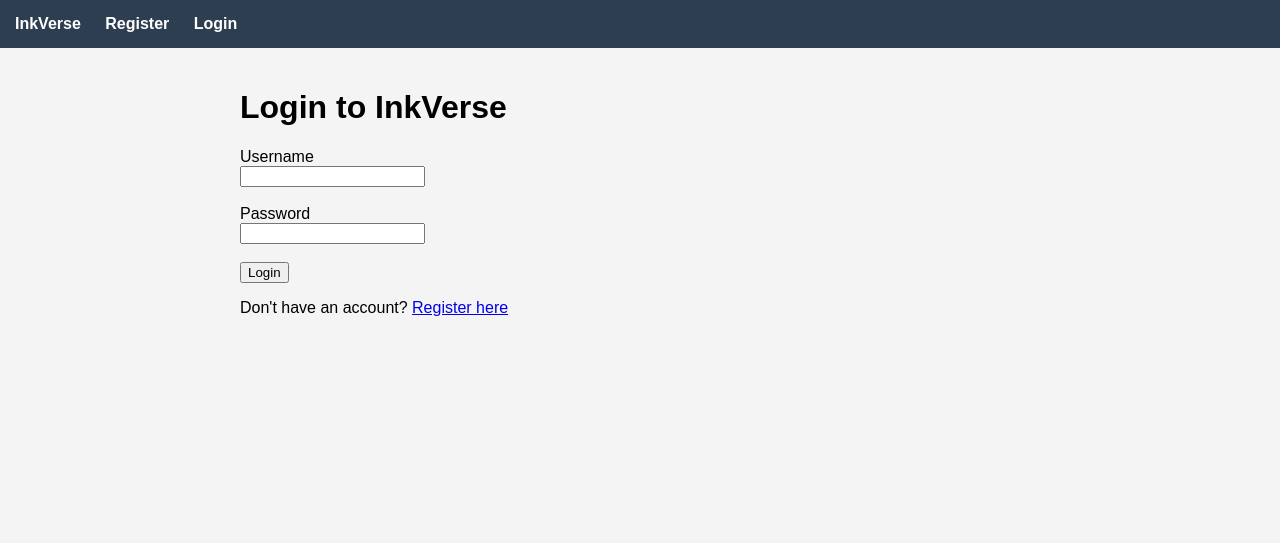
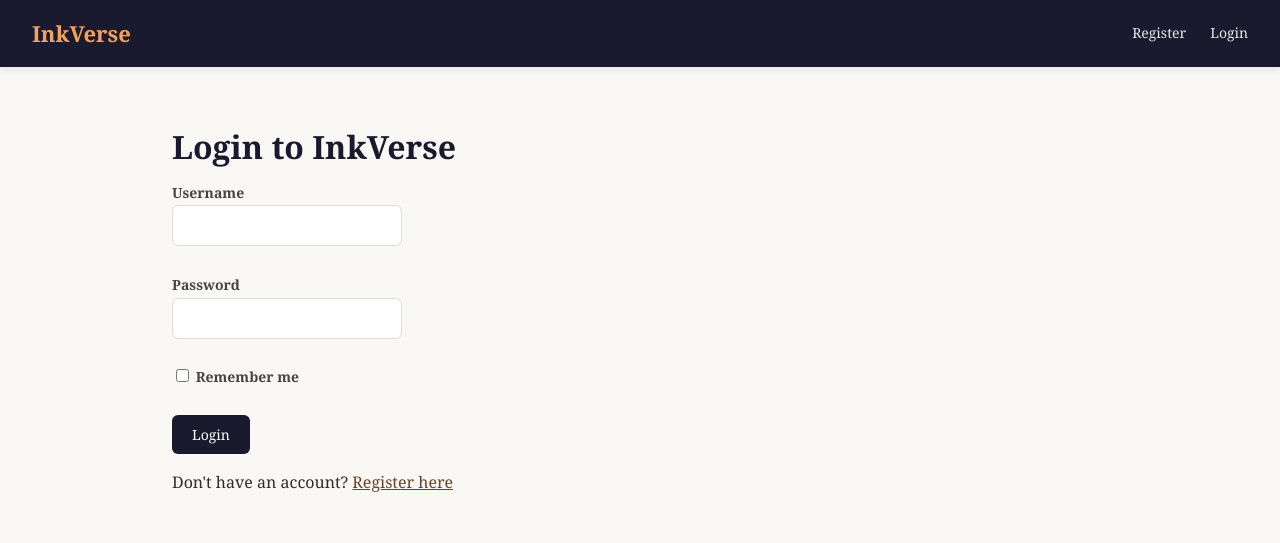
Before and after one commit to monisha1213/inkverse, a Flask app: page /login in a window 1280 px wide. Shown: the top 543 px of the page. Run offline with Flask 3, Linux system fonts and the light colour scheme.

Commit message:
Polish: redesign styling, bio editing, Remember Me, cleanup uploads tracking

```diff
--- a/app.py
+++ b/app.py
@@ -1,5 +1,6 @@
 import os
 import uuid
+from datetime import timedelta
 from flask import Flask, render_template, request, session, redirect, url_for
 from functools import wraps
 from werkzeug.utils import secure_filename
@@ -17,6 +18,7 @@
 app.config['SQLALCHEMY_TRACK_MODIFICATIONS'] = False
 app.config['SECRET_KEY'] = 'dev-secret-key-change-this-later'
 app.config['UPLOAD_FOLDER'] = 'static/uploads'
+app.config['PERMANENT_SESSION_LIFETIME'] = timedelta(days=30)
 
 db.init_app(app)
 
@@ -94,6 +96,7 @@
     if request.method == 'POST':
         username = request.form.get('username')
         password = request.form.get('password')
+        remember_me = request.form.get('remember_me')
 
         user = User.query.filter_by(username=username).first()
 
@@ -101,6 +104,7 @@
             return render_template('login.html', error='Invalid username or password.')
 
         session['user_id'] = user.id
+        session.permanent = bool(remember_me)
         return redirect(url_for('home'))
 
     return render_template('login.html')
@@ -362,6 +366,20 @@
     )
 
 
+@app.route('/profile/edit', methods=['GET', 'POST'])
+@login_required
+def edit_profile():
+    user = User.query.get(session['user_id'])
+
+    if request.method == 'POST':
+        bio = request.form.get('bio', '').strip()
+        user.bio = bio
+        db.session.commit()
+        return redirect(url_for('profile', username=user.username))
+
+    return render_template('edit_profile.html')
+
+
 @app.route('/profile/<username>/follow', methods=['POST'])
 @login_required
 def toggle_follow(username):
--- a/static/css/styles.css
+++ b/static/css/styles.css
@@ -1,116 +1,208 @@
+/* ===== Reset & Base ===== */
+* {
+    box-sizing: border-box;
+}
+
 body {
-    font-family: Arial, sans-serif;
+    font-family: 'Georgia', 'Times New Roman', serif;
     margin: 0;
     padding: 0;
-    background-color: #f4f4f4;
+    background-color: #faf8f5;
+    color: #2c2c2c;
+    line-height: 1.6;
 }
 
+h1, h2, h3 {
+    font-family: 'Georgia', serif;
+    color: #1a1a2e;
+}
+
+a {
+    color: #6b4226;
+}
+
+/* ===== Navbar ===== */
 nav {
-    background-color: #2c3e50;
-    padding: 15px;
+    background-color: #1a1a2e;
+    padding: 16px 32px;
+    display: flex;
+    align-items: center;
+    gap: 24px;
+    box-shadow: 0 2px 8px rgba(0,0,0,0.1);
+}
+
+nav a:first-child {
+    font-size: 22px;
+    font-weight: bold;
+    color: #f4a259;
+    text-decoration: none;
+    margin-right: auto;
 }
 
 nav a {
-    color: white;
+    color: #e8e8e8;
     text-decoration: none;
-    margin-right: 20px;
-    font-weight: bold;
+    font-size: 14px;
+    font-weight: 500;
 }
 
 nav a:hover {
-    text-decoration: underline;
+    color: #f4a259;
 }
 
+nav span {
+    color: #aaa;
+    font-size: 14px;
+}
+
+/* ===== Main content ===== */
 main {
-    padding: 20px;
-    max-width: 800px;
+    padding: 32px;
+    max-width: 1000px;
     margin: 0 auto;
 }
 
+h1 {
+    font-size: 32px;
+    margin-bottom: 8px;
+}
+
+/* ===== Buttons ===== */
+button, input[type="submit"] {
+    background-color: #1a1a2e;
+    color: white;
+    border: none;
+    padding: 10px 20px;
+    border-radius: 6px;
+    cursor: pointer;
+    font-size: 14px;
+    font-family: inherit;
+}
+
+button:hover {
+    background-color: #f4a259;
+    color: #1a1a2e;
+}
+
+/* ===== Forms ===== */
+input[type="text"], input[type="email"], input[type="password"], input[type="file"], select, textarea {
+    padding: 10px;
+    border: 1px solid #ddd;
+    border-radius: 6px;
+    font-size: 14px;
+    font-family: inherit;
+    background-color: white;
+}
+
+label {
+    font-weight: bold;
+    font-size: 14px;
+    color: #444;
+}
+
+/* ===== Story Grid ===== */
 .story-grid {
     display: grid;
-    grid-template-columns: repeat(auto-fill, minmax(200px, 1fr));
-    gap: 20px;
-    margin-top: 20px;
+    grid-template-columns: repeat(auto-fill, minmax(220px, 1fr));
+    gap: 24px;
+    margin-top: 24px;
 }
 
 .story-card {
     display: block;
     background-color: white;
-    border-radius: 8px;
+    border-radius: 10px;
     overflow: hidden;
     text-decoration: none;
     color: #333;
-    box-shadow: 0 2px 6px rgba(0, 0, 0, 0.1);
-    transition: transform 0.2s ease;
+    box-shadow: 0 2px 8px rgba(0, 0, 0, 0.08);
+    transition: transform 0.2s ease, box-shadow 0.2s ease;
 }
 
 .story-card:hover {
-    transform: translateY(-4px);
-    box-shadow: 0 4px 12px rgba(0, 0, 0, 0.15);
+    transform: translateY(-6px);
+    box-shadow: 0 8px 20px rgba(0, 0, 0, 0.15);
 }
 
 .story-card img {
     width: 100%;
-    height: 220px;
+    height: 260px;
     object-fit: cover;
     display: block;
 }
 
 .no-cover {
     width: 100%;
-    height: 220px;
-    background-color: #ddd;
+    height: 260px;
+    background: linear-gradient(135deg, #ddd, #eee);
     display: flex;
     align-items: center;
     justify-content: center;
-    color: #888;
+    color: #999;
     font-size: 14px;
 }
 
 .story-card h3 {
-    margin: 10px 12px 4px;
-    font-size: 16px;
+    margin: 14px 14px 6px;
+    font-size: 17px;
 }
 
 .genre-tag {
-    margin: 0 12px;
+    margin: 0 14px;
     display: inline-block;
-    background-color: #2c3e50;
-    color: white;
-    font-size: 12px;
-    padding: 2px 8px;
-    border-radius: 4px;
+    background-color: #f4a259;
+    color: #1a1a2e;
+    font-size: 11px;
+    font-weight: bold;
+    text-transform: uppercase;
+    padding: 3px 10px;
+    border-radius: 20px;
 }
 
 .author-name {
-    margin: 8px 12px 12px;
+    margin: 10px 14px 14px;
     font-size: 13px;
-    color: #666;
+    color: #777;
 }
 
+/* ===== Story detail header ===== */
 .story-header {
     display: flex;
-    gap: 20px;
+    gap: 28px;
     align-items: flex-start;
+    background-color: white;
+    padding: 24px;
+    border-radius: 10px;
+    box-shadow: 0 2px 8px rgba(0,0,0,0.06);
 }
 
 .story-cover-large {
-    width: 200px;
-    height: 280px;
+    width: 220px;
+    height: 300px;
     object-fit: cover;
     border-radius: 8px;
+    flex-shrink: 0;
 }
 
 .story-info {
     flex: 1;
 }
+
+.story-info h1 {
+    margin-top: 0;
+}
+
+/* ===== Chapter reading ===== */
 .chapter-content {
-    line-height: 1.8;
-    font-size: 16px;
+    line-height: 1.9;
+    font-size: 17px;
     white-space: pre-wrap;
-    margin-top: 20px;
-    margin-bottom: 20px;
+    margin-top: 24px;
+    margin-bottom: 24px;
+    background-color: white;
+    padding: 28px;
+    border-radius: 10px;
+    box-shadow: 0 2px 8px rgba(0,0,0,0.06);
 }
 
 .chapter-nav::after {
--- a/templates/login.html
+++ b/templates/login.html
@@ -20,6 +20,10 @@
             <input type="password" id="password" name="password" required>
         </div>
         <br>
+        <div>
+            <label><input type="checkbox" name="remember_me"> Remember me</label>
+        </div>
+        <br>
         <button type="submit">Login</button>
     </form>
 
--- a/templates/profile.html
+++ b/templates/profile.html
@@ -8,6 +8,8 @@
 
         {% if profile_user.bio %}
             <p>{{ profile_user.bio }}</p>
+        {% elif current_user and current_user.id == profile_user.id %}
+            <p><em>You haven't added a bio yet.</em></p>
         {% endif %}
 
         <p>
@@ -18,7 +20,9 @@
             <strong>{{ stories|length }}</strong> published stories
         </p>
 
-        {% if current_user and current_user.id != profile_user.id %}
+        {% if current_user and current_user.id == profile_user.id %}
+            <a href="{{ url_for('edit_profile') }}">Edit Profile</a>
+        {% elif current_user %}
             <form method="POST" action="{{ url_for('toggle_follow', username=profile_user.username) }}">
                 <button type="submit">
                     {% if is_following %}
```
Also changed, not shown: other parts of static/css/styles.css (+53 -13 lines), templates/edit_profile.html (added, +22 -0 lines), 1 other file.
